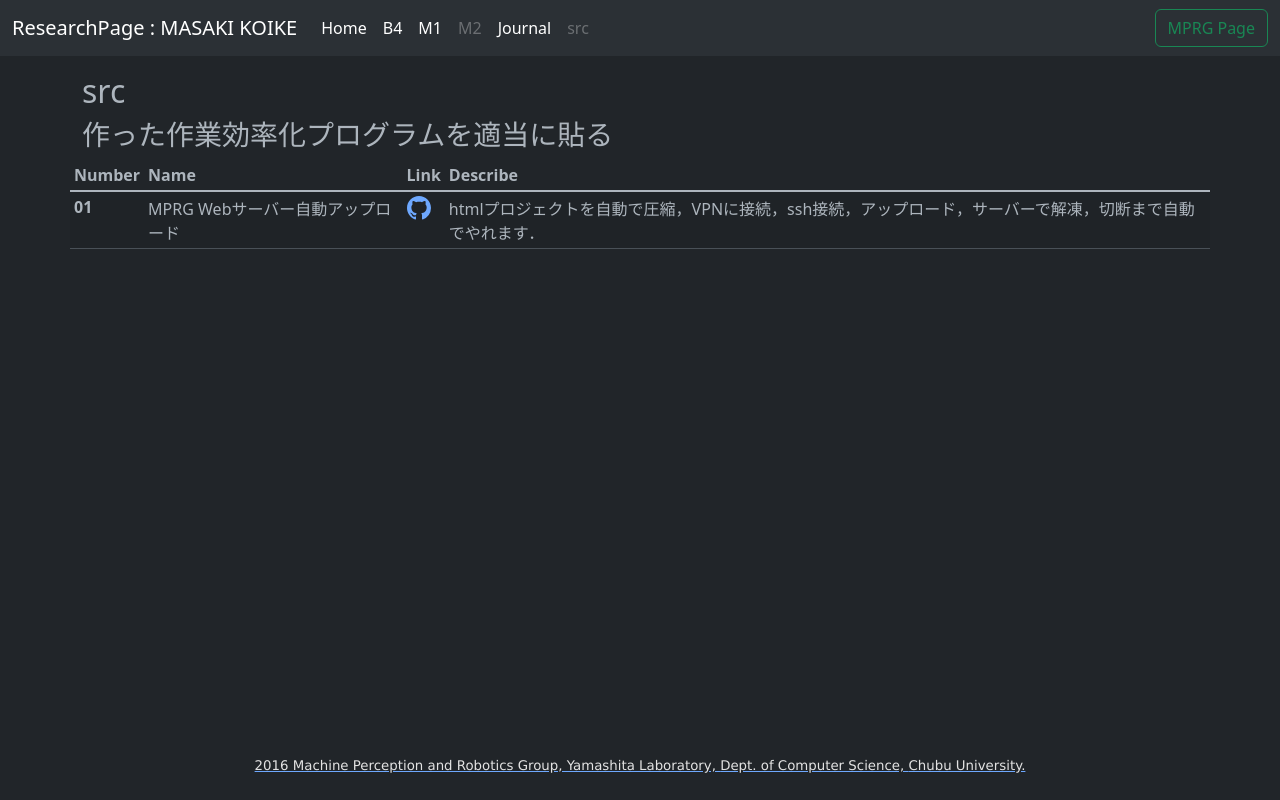
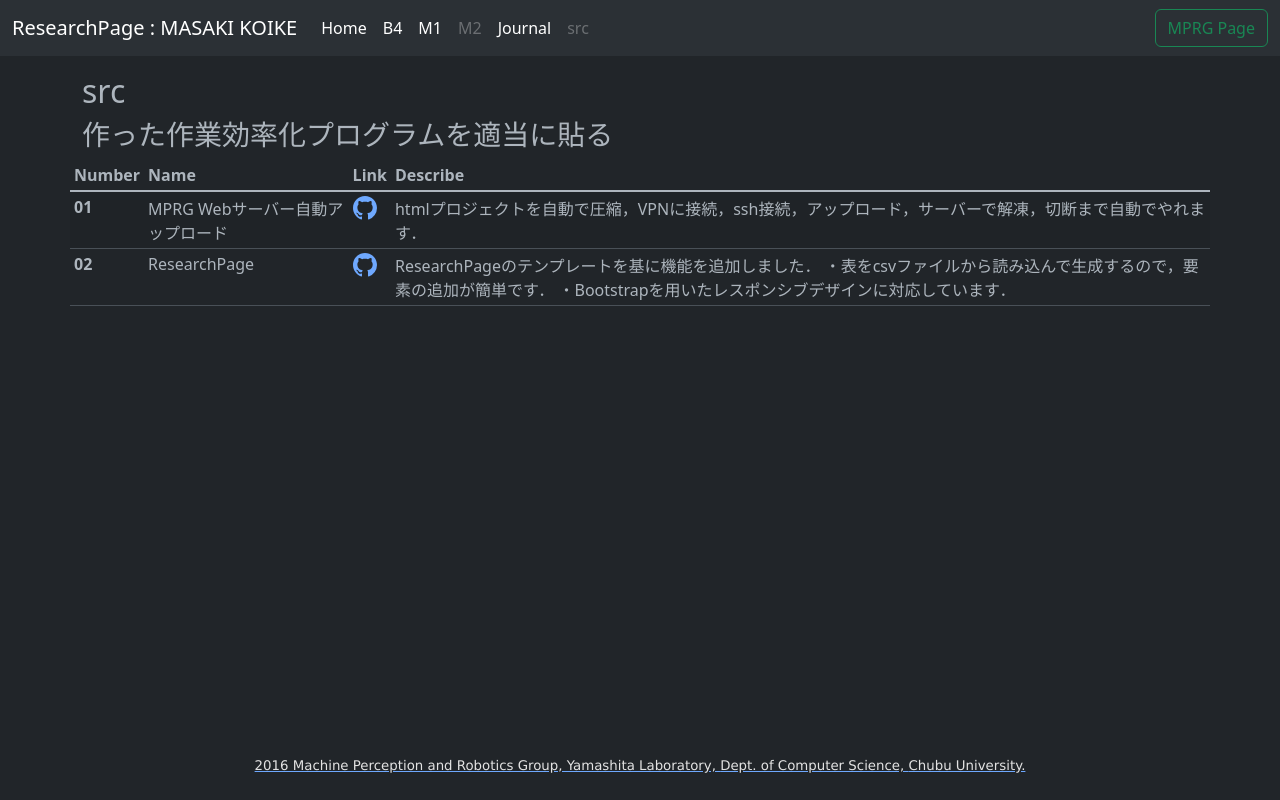
Before and after one commit to masa1357/ResearchPage, a plain HTML site: page src.html in a window 1280 px wide. Drawn offline with nearby package versions, Linux system fonts and the light colour scheme.

Commit message:
update src

```diff
--- a/src.html
+++ b/src.html
@@ -177,6 +177,27 @@
               </td>
             </tr>
             <!----------------------------------------------------->
+            <!---------------------02------------------------------>
+            <tr>
+              <!--Number-->
+              <th scope="row">02</th>
+              <!--Name-->
+              <td>ResearchPage</td>
+              <!--Link-->
+              <td>
+                <a href="https://github.com/masa1357/ResearchPage">
+                  <svg width="24" height="24" fill="currentColor">
+                    <use href="#git-pdf"></use>
+                  </svg>
+                </a>
+              </td>
+              <td>
+                ResearchPageのテンプレートを基に機能を追加しました．
+                ・表をcsvファイルから読み込んで生成するので，要素の追加が簡単です．
+                ・Bootstrapを用いたレスポンシブデザインに対応しています．
+              </td>
+            </tr>
+            <!----------------------------------------------------->
           </tbody>
         </table>
       </div>
```
